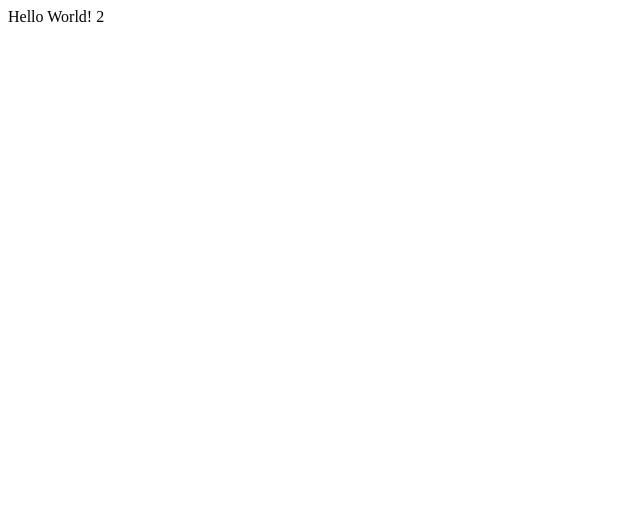
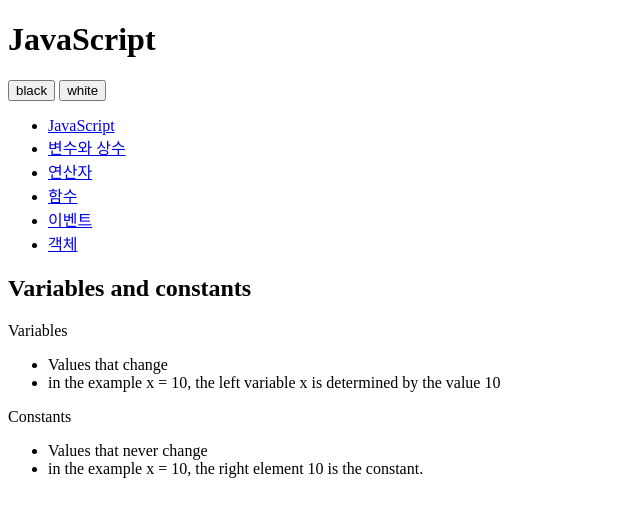
Before and after one commit to earthian0619/open-tutorials-timdearthian, a plain HTML site: page index.html in a window 1280 px wide. Shown: the whole page, without its empty margins (0-640 px from the left). Drawn offline with Linux system fonts and the light colour scheme.

Commit message:
add html

```diff
--- a/index.html
+++ b/index.html
@@ -1,24 +1,51 @@
-<!DOCTYPE html>
-<html lang="en">
+<!DOCTYPE  html>
+<html>
 	<head>
-		<meta charset="utf-8">
-
-		<!-- Always force latest IE rendering engine (even in intranet) & Chrome Frame
-		Remove this if you use the .htaccess -->
-		<meta http-equiv="X-UA-Compatible" content="IE=edge,chrome=1">
-
-		<title>index</title>
-		<meta name="description" content="">
-		<meta name="author" content="Logan">
-
-		<meta name="viewport" content="width=device-width; initial-scale=1.0">
-
-		<!-- Replace favicon.ico & apple-touch-icon.png in the root of your domain and delete these references -->
-		<link rel="shortcut icon" href="/favicon.ico">
-		<link rel="apple-touch-icon" href="/apple-touch-icon.png">
+		<meta charset = "UTF-8" />
 	</head>
 
-	<body>
-		Hello World! 2
+	<body id = "body">
+		<div>
+			<header>
+				<h1> JavaScript</h1>
+			</header>
+			<div id="toolbar">
+				<input type="button" value="black" />
+				<input type="button" value="white" />
+				</div>
+				<nav>
+					<ul>
+					<li><a href="http://opentutorials.org/course/49/17">JavaScript</a></li>
+                    <li><a href="http://opentutorials.org/course/49/16">변수와 상수</a></li>
+                    <li><a href="http://opentutorials.org/course/49/18">연산자</a></li>
+                    <li><a href="http://opentutorials.org/course/49/19">함수</a></li>
+                    <li><a href="http://opentutorials.org/course/49/20">이벤트</a></li>
+                    <li><a href="http://opentutorials.org/course/49/21">객체</a></li>
+					</ul>
+				</nav>
+				<article>
+					<h2>Variables and constants</h2>
+					<div>
+						<p>Variables</p>
+						<ul>
+							<li>
+								Values that change
+							</li>
+							<li>
+								in the example x = 10, the left variable x is determined by the value 10
+							</li>
+						</ul>
+						<p>Constants</p>
+						<ul>
+							<li>
+								Values that never change
+							</li>
+							<li>
+								in the example x = 10, the right element 10 is the constant.
+							</li>
+						</ul>
+					</div>
+				</article>
+		</div>
 	</body>
 </html>
```
